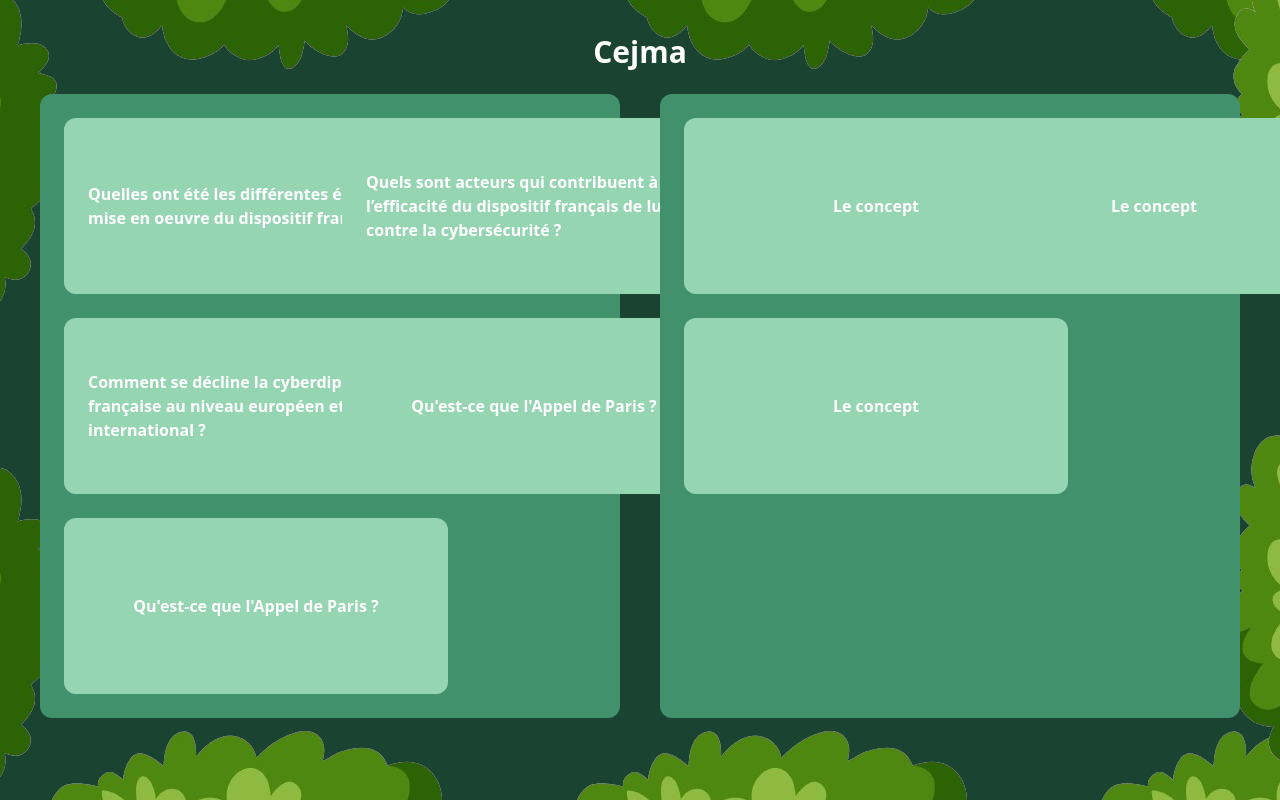
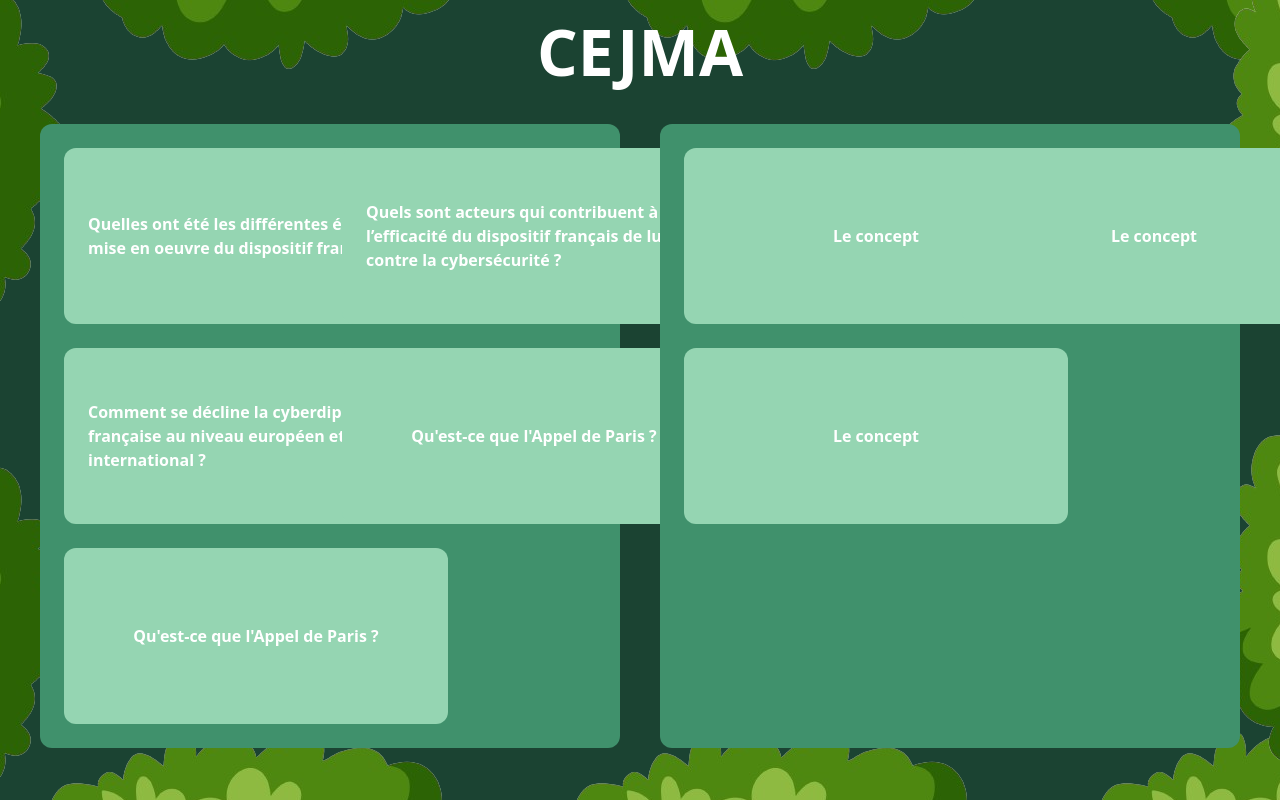
Before and after one commit to HugoRytlewski/CEJMA, a Nuxt app: page / in a window 1280 px wide. Shown: the top 800 px of the page. Built offline with nearby package versions, Linux system fonts and the light colour scheme.

Commit message:
add adjustement css

```diff
--- a/pages/index.vue
+++ b/pages/index.vue
@@ -1,10 +1,10 @@
 
 
 <template>
-  <div class="h-[84vh] flex flex-col items-center justify-center">
+  <div class="h-[84vh] flex flex-col items-center justify-center select-none">
 
-    <h1 class="text-3xl text-white font-bold ">
-      Cejma
+    <h1 class="text-[4rem] text-white font-bold ">
+      CEJMA
     </h1>
     <div class="flex gap-10">
 
```
